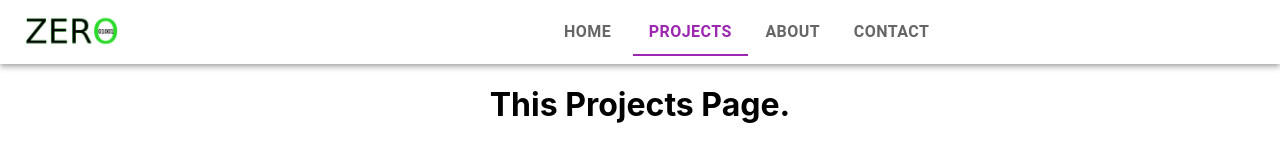
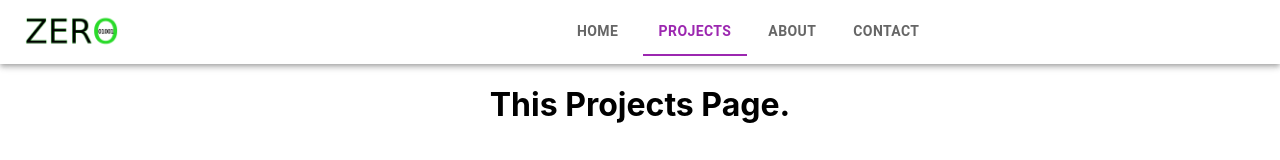
Before and after one commit to itsvivekmandal/itsvivekmandal.github.io, a React (Create React App) app: page /portfolio/projects in a window 1280 px wide. Shown: the top 160 px of the page. Built offline with nearby package versions, Linux system fonts and the light colour scheme.

Commit message:
title changes

```diff
--- a/src/components/Header.js
+++ b/src/components/Header.js
@@ -5,7 +5,7 @@ import MenuDrawer from "./MenuDrawer";
 import logo from "../assets/image/logo.png"
 
 const CustomTab = styled(Tab)(({ theme }) => ({
-  fontSize: '16px',
+  fontSize: '14px',
   fontWeight: 'bold'
 }));
 
@@ -18,7 +18,7 @@ const Header = () => {
   }, [path]);
 
   const handleClick = (event, newValue) => {
-    console.log(newValue);
+    // console.log(newValue);
     setPath(newValue);
   };
 
--- a/src/components/MenuDrawer.js
+++ b/src/components/MenuDrawer.js
@@ -6,7 +6,7 @@ import MenuIcon from '@mui/icons-material/Menu';
 import logo from "../assets/image/logo.png";
 
 const CustomTab = styled(Tab)(({ theme }) => ({
-  fontSize: '16px',
+  fontSize: '14px',
   fontWeight: 'bold',
   alignItems: 'flex-start'
 }));
```
